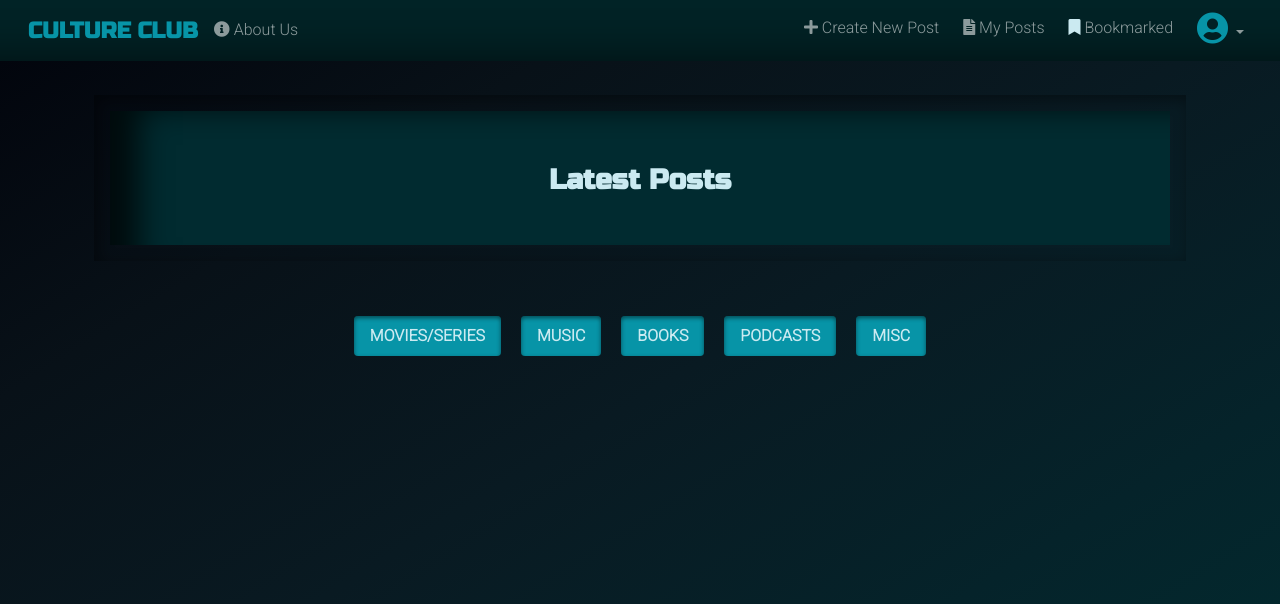
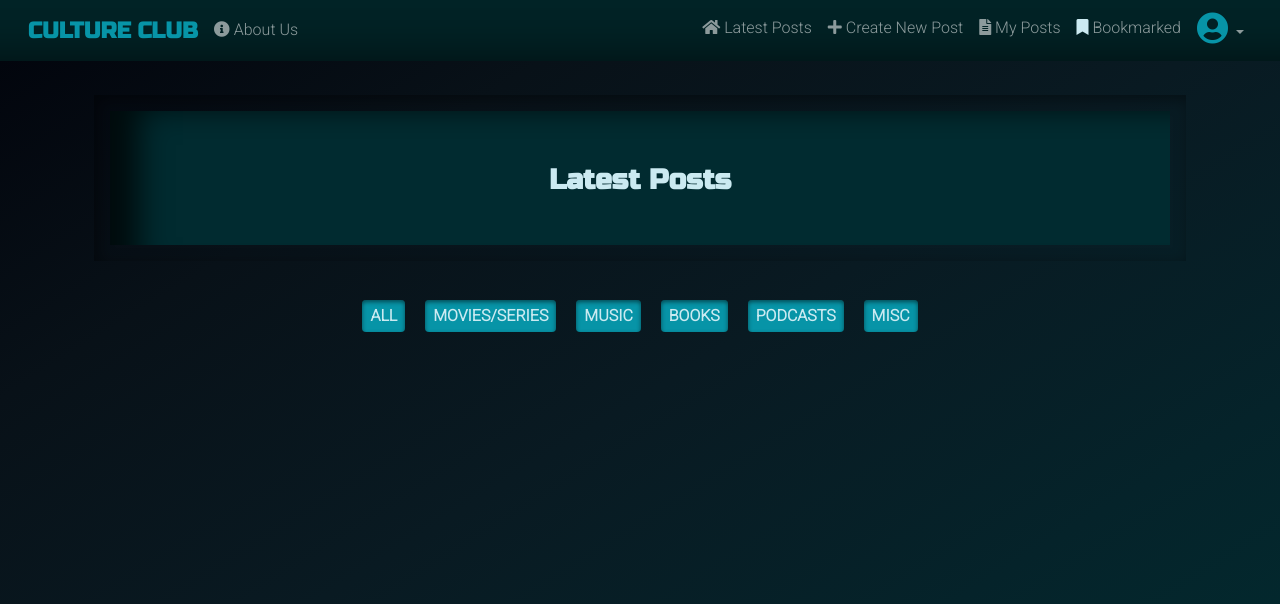
Before and after one commit to DebbieBergstrom/Culture-Club, a Django app: page / in a window 1280 px wide. Shown: the top 604 px of the page. Run offline with Django 3.2, Linux system fonts and the light colour scheme; the visitor is signed in with stand-in values (Sample User, id 1); data that the repository does not hold is empty.

Commit message:
#33 Edit post detail and styles to navbar

```diff
--- a/static/css/style.css
+++ b/static/css/style.css
@@ -117,7 +117,7 @@ h3 {
     background-color: var(--third-color);
     color: var(--light-text-gr);
     border: none;
-    padding: 8px 16px;
+    padding: 4px 8px;
     border-radius: 4px;
     text-transform: uppercase;
     font-weight: bold;
@@ -304,7 +304,6 @@ a:active {
 }
 
 .author {
-    position: absolute;
     bottom: -5px;
     left: 6px;
     color: var(--light-text-gr);
@@ -619,7 +618,16 @@ textarea {
     }
 
     h2 {
+        font-size: 20px;
+    }
+
+    h3 {
         font-size: 18px;
+    }
+
+    .btn {
+        padding: 5px 10px;
+        font-size: 0.8em;
     }
 }
 
@@ -649,11 +657,6 @@ textarea {
     .masthead-image {
         order: -1;
         /* Switches place for image (above the text) */
-    }
-
-    .btn {
-        padding: 5px 10px;
-        font-size: 0.8em;
     }
 
     .blogpost-card {
--- a/templates/base.html
+++ b/templates/base.html
@@ -24,8 +24,8 @@
 <body class="d-flex flex-column h-100">
 
     <!-- Navigation Bar -->
-    <nav class="navbar navbar-expand-lg navbar-dark" aria-label=" Main
-        navigation">
+    <nav class="navbar navbar-expand-lg navbar-dark"
+        aria-label="Main navigation">
         <div class="container-fluid mx-3">
             <!-- Brand Logo and Link -->
             <a class="navbar-logo me-2"
@@ -39,11 +39,12 @@
                 aria-label="Toggle navigation">
                 <span class="navbar-toggler-icon"></span>
             </button>
+
             <!-- Navbar Items -->
             <div class="collapse navbar-collapse" id="navbarContent">
-                <ul class="navbar-nav me-auto mb-2 mb-lg-0">
+                <ul class="navbar-nav me-auto">
                     <!-- About Us Link -->
-                    <li class="nav-item me-2">
+                    <li class="nav-item">
                         <a class="nav-link" href="{% url 'about_us' %}"
                             aria-label="About Us">
                             <i class="fas fa-info-circle"></i> About Us
@@ -51,7 +52,7 @@
                     </li>
                     <!-- Conditional Signup Link -->
                     {% if not user.is_authenticated %}
-                    <li class="nav-item me-2">
+                    <li class="nav-item">
                         <a class="nav-link" href="{% url 'account_signup' %}"
                             aria-label="Join the Club">
                             <i class="fas fa-user-friends"></i> Join
@@ -60,25 +61,40 @@
                     </li>
                     {% endif %}
                 </ul>
-                <!-- User Authentication and Profile Dropdown -->
+
                 {% if user.is_authenticated %}
-                <ul class="navbar-nav ms-auto mb-2 mb-lg-0">
-                    <li class="nav-item me-2"><a class="nav-link"
-                            href="{% url 'blogpost_create' %}">
+                <ul class="navbar-nav ms-auto">
+                    <!-- Links for authenticated users -->
+                    <!-- Latest Posts Link -->
+                    <li class="nav-item">
+                        <a class="nav-link" href="{% url 'home' %}">
+                            <i class="fas fa-home"
+                                aria-label="Latest Posts"></i> Latest
+                            Posts
+                        </a>
+                    </li>
+                    <!-- Create New Post Link -->
+                    <li class="nav-item">
+                        <a class="nav-link" href="{% url 'blogpost_create' %}">
                             <i class="fas fa-plus"
                                 aria-label="Create New Post"></i>
-                            Create New
-                            Post</a></li>
-                    <li class="nav-item me-2"><a class="nav-link"
-                            href="{% url 'my_posts' %}"><i
-                                class="fas fa-file-alt"
-                                aria-label="My Posts"></i> My
-                            Posts</a></li>
-                    <li class="nav-item me-2"><a class="nav-link"
-                            href="{% url 'bookmarked' %}"><i
-                                class="fas fa-bookmark"
-                                aria-label="Bookmarked"></i>
-                            Bookmarked</a></li>
+                            Create New Post
+                        </a>
+                    </li>
+                    <!-- My Posts Link -->
+                    <li class="nav-item">
+                        <a class="nav-link" href="{% url 'my_posts' %}">
+                            <i class="fas fa-file-alt"
+                                aria-label="My Posts"></i> My Posts
+                        </a>
+                    </li>
+                    <!-- Bookmarked Link -->
+                    <li class="nav-item">
+                        <a class="nav-link" href="{% url 'bookmarked' %}">
+                            <i class="fas fa-bookmark"
+                                aria-label="Bookmarked"></i> Bookmarked
+                        </a>
+                    </li>
                     <!-- Dropdown for User Profile -->
                     <li class="nav-item dropdown">
                         <a class="nav-link dropdown-toggle" href="#"
@@ -92,27 +108,23 @@
                             <li><a class="dropdown-item"
                                     href="{% url 'profile' %}"><i
                                         class="fas fa-user-circle"
-                                        aria-label="My Profile"></i>
-                                    My
-                                    Profile</a>
-                            </li>
+                                        aria-label="My Profile"></i> My
+                                    Profile</a></li>
                             <li><a class="dropdown-item"
                                     href="{% url 'profile_edit' %}"><i
                                         class="fas fa-edit"
-                                        aria-label="Edit Profile"></i>
-                                    Edit
+                                        aria-label="Edit Profile"></i> Edit
                                     Profile</a></li>
                             <li><a class="dropdown-item"
                                     href="{% url 'account_delete' request.user.pk %}"><i
                                         class="fas fa-cog"
-                                        aria-label="Manage Account"></i>
-                                    Manage
+                                        aria-label="Manage Account"></i> Manage
                                     Account</a></li>
                             <li><a class="dropdown-item"
                                     href="{% url 'account_logout' %}"><i
                                         class="fas fa-sign-out-alt"
-                                        aria-label="Log out"></i>
-                                    Log Out</a></li>
+                                        aria-label="Log out"></i> Log Out</a>
+                            </li>
                         </ul>
                     </li>
                 </ul>
@@ -173,9 +185,11 @@
     <!-- JavaScript for Message Dismissal -->
     <script>
         setTimeout(function () {
-            let messages = document.querySelectorAll('.message-alert');
+            let messages = document.querySelectorAll(
+                '.message-alert');
             messages.forEach(function (message) {
-                let alert = new bootstrap.Alert(message);
+                let alert = new bootstrap.Alert(
+                    message);
                 alert.close();
             });
         }, 2000);
--- a/templates/index.html
+++ b/templates/index.html
@@ -18,7 +18,9 @@
         <!-- Category Selection menu -->
         <div class="col-12 mt-3">
             <div class="row">
-                <div id="category-buttons" class="my-4 text-center">
+                <div class="mt-2 text-center">
+                    <a href="{% url 'home' %}"
+                        class="btn ctg btn-secondary m-2">All</a>
                     <a href="?category=Movies/Series"
                         class="btn ctg btn-secondary m-2">Movies/Series</a>
                     <a href="?category=Music Albums"
@@ -39,6 +41,7 @@
                         <div class="col-lg-4 col-md-6 col-sm-12">
                             <div class="card mb-4 blogpost-card">
                                 <div class="card-body">
+                                    <!-- Image and link to blogpost detail -->
                                     <a href="{% url 'blogpost_detail' blogpost.slug %}"
                                         class="image-container-link">
                                         <div class="image-container">
@@ -46,12 +49,12 @@
                                                 src="{{ blogpost.featured_image.url }}"
                                                 alt="{{ blogpost.blog_title }} Image">
                                         </div>
+                                    </a>
+                                    <!-- Blogpost details -->
                                     <div class="image-flash">
                                         <p class="author">Author:
                                             {{ blogpost.author }}</p>
                                     </div>
-                                </div>
-                                </a>
                                     <a href="{% url 'blogpost_detail' blogpost.slug %}"
                                         class="post-link">
                                         <h2 class="card-title mt-4">
@@ -66,8 +69,7 @@
                                     <p class="card-text text-muted h6">
                                         {{ blogpost.created_on }} <i
                                             class="far fa-heart"></i>
-                                    {{ blogpost.number_of_likes }}
-                                </p>
+                                        {{ blogpost.number_of_likes }}</p>
                                 </div>
                             </div>
                         </div>
@@ -75,7 +77,6 @@
                     </div>
                 </div>
 
-        </div>
 
                 <!-- Pagination code Inspired by Code Institute django walkthrough project -->
                 {% if is_paginated %}
@@ -87,7 +88,8 @@
                         {% endif %}
 
                         <!-- Display Current Page Number and Total Pages -->
-                <li class="page-item disabled"><a class="custom-page-number">
+                        <li class="page-item disabled"><a
+                                class="custom-page-number">
                                 {{ page_obj.number }} of
                                 {{ page_obj.paginator.num_pages }}</a></li>
 
@@ -101,6 +103,7 @@
             </div>
         </div>
     </div>
+</div>
 
 {%endblock%}
 
@@ -109,16 +112,19 @@
 <script>
     document.addEventListener("DOMContentLoaded", function () {
         // Get all category buttons
-        let categoryButtons = document.querySelectorAll('.btn.ctg');
+        let categoryButtons = document.querySelectorAll(
+            '.btn.ctg');
 
         // Get current URL parameters (because 'Music Album' contains space)
-        let currentSearchParams = new URLSearchParams(window.location
+        let currentSearchParams = new URLSearchParams(window
+            .location
             .search);
 
         // Iterate through each button
         categoryButtons.forEach(function (button) {
             // Get the category from the button's href attribute
-            let buttonCategory = button.getAttribute('href')
+            let buttonCategory = button.getAttribute(
+                    'href')
                 .split('=')[1];
 
             // Check if the current URL's category matches the button's category
@@ -135,7 +141,8 @@
         button.addEventListener('click', function () {
             document.querySelectorAll('.btn.ctg').forEach(
                 function (otherButton) {
-                    otherButton.classList.remove('active');
+                    otherButton.classList.remove(
+                        'active');
                 });
             button.classList.add('active');
         });
```
Also changed, not shown: templates/blogpost_detail.html (+5 -12 lines). Lines whose indentation alone changed are shown as unchanged.
